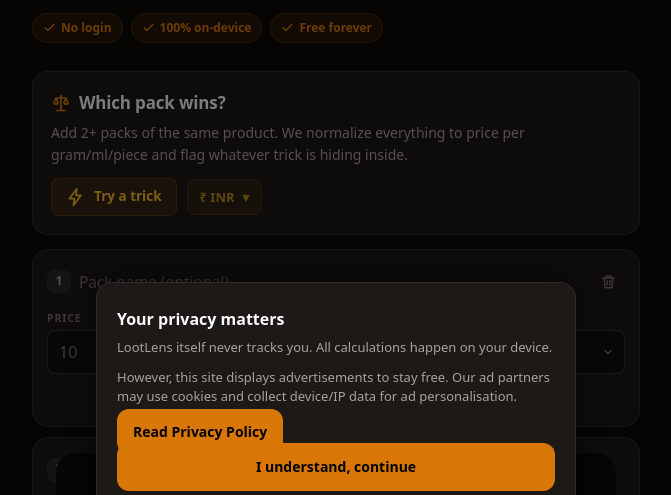
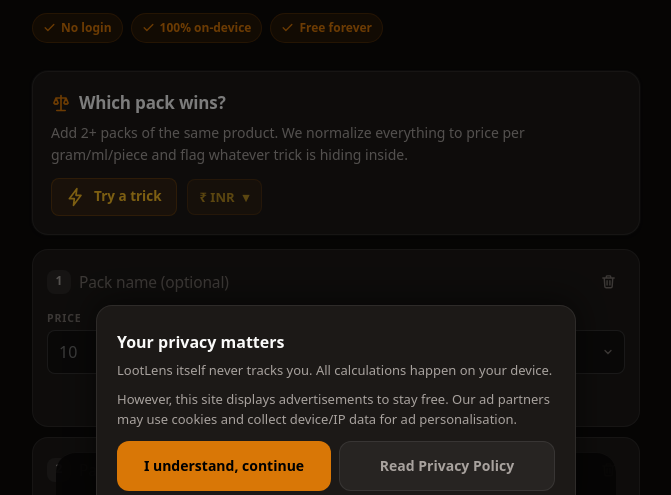
Before and after one commit to UnfilteredAnshul/LootLens, a website: page index.html in a window 1280 px wide. Shown: the part 284-779 px from the top of the page, without its empty margins (304-975 px from the left). Drawn offline with Linux system fonts and the light colour scheme.

Commit message:
style: privacy consent buttons side by side, grey secondary button

```diff
--- a/assets/css/style.css
+++ b/assets/css/style.css
@@ -1210,8 +1210,13 @@ footer { padding-bottom: calc(var(--nav-h) + 30px); }
 }
 .privacy-popup a { color: var(--accent); text-decoration: underline; }
 .privacy-popup .btn-group { margin-top: 12px; }
+.privacy-popup .btn-group-row {
+  display: flex;
+  flex-direction: row;
+  gap: 8px;
+}
 .privacy-popup .btn-support {
-  width: 100%;
+  flex: 1;
   padding: 13px 16px;
   border-radius: 12px;
   font-size: 14px;
@@ -1223,6 +1228,25 @@ footer { padding-bottom: calc(var(--nav-h) + 30px); }
   transition: background 0.2s;
 }
 .privacy-popup .btn-support:hover { background: var(--amber); }
+.privacy-popup .btn-secondary {
+  flex: 1;
+  padding: 13px 16px;
+  border-radius: 12px;
+  font-size: 14px;
+  font-weight: 600;
+  cursor: pointer;
+  border: 1px solid var(--border);
+  background: rgba(255,255,255,0.05);
+  color: var(--muted);
+  transition: background 0.2s, border-color 0.2s;
+  display: flex;
+  align-items: center;
+  justify-content: center;
+}
+.privacy-popup .btn-secondary:hover {
+  background: rgba(255,255,255,0.08);
+  border-color: rgba(255,255,255,0.15);
+}
 
 /* ---------- live ad slots ---------- */
 .ad-slot {
--- a/index.html
+++ b/index.html
@@ -230,9 +230,9 @@ packs, expose fake discounts, decoy pricing and shrinkflation. Free, no login. W
       <p>LootLens itself never tracks you. All calculations happen on your device.</p>
       <p>However, this site displays advertisements to stay free. Our ad partners may use
          cookies and collect device/IP data for ad personalisation.</p>
-      <div class="btn-group">
-        <a href="/privacy.html" class="btn-support" style="text-decoration:none;text-align:center">Read Privacy Policy</a>
+      <div class="btn-group btn-group-row">
         <button class="btn-support" id="privacyAccept">I understand, continue</button>
+        <a href="/privacy.html" class="btn-secondary" style="text-decoration:none;text-align:center">Read Privacy Policy</a>
       </div>
     </div>
   </div>
```
